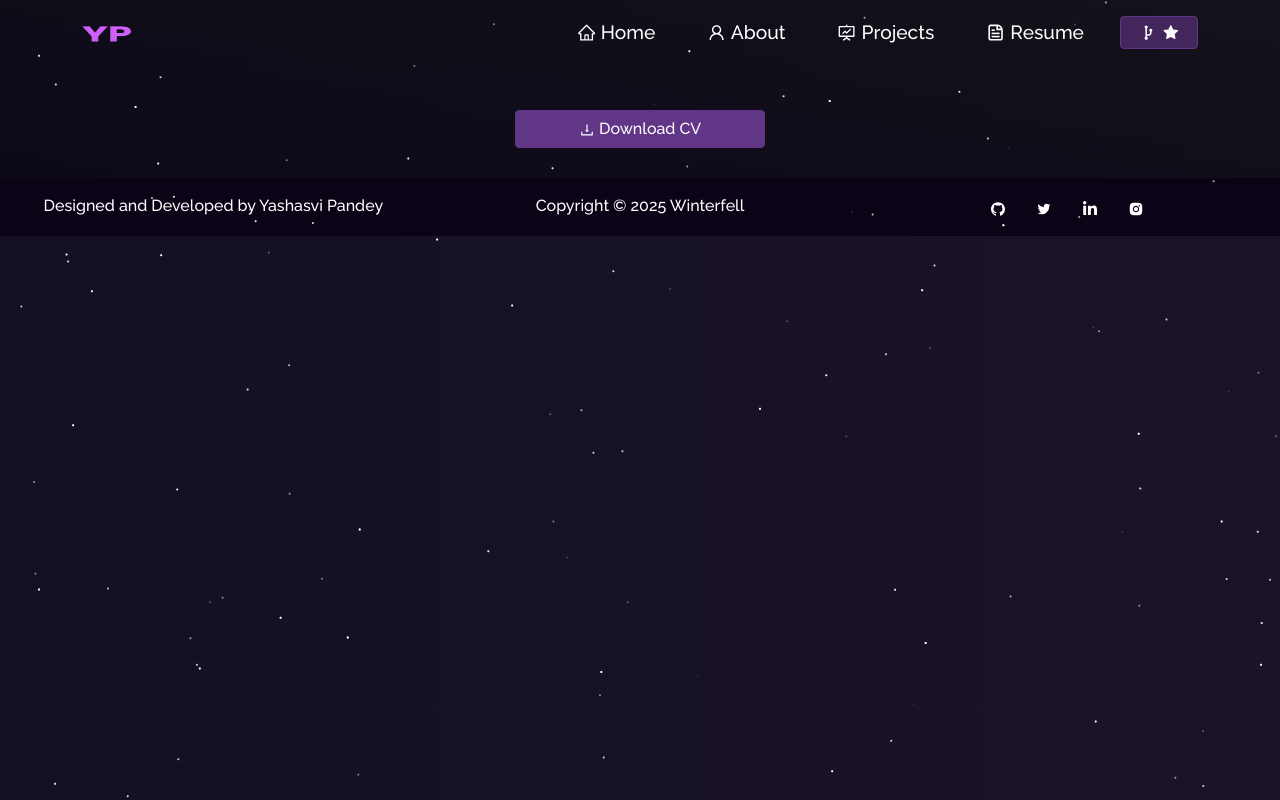
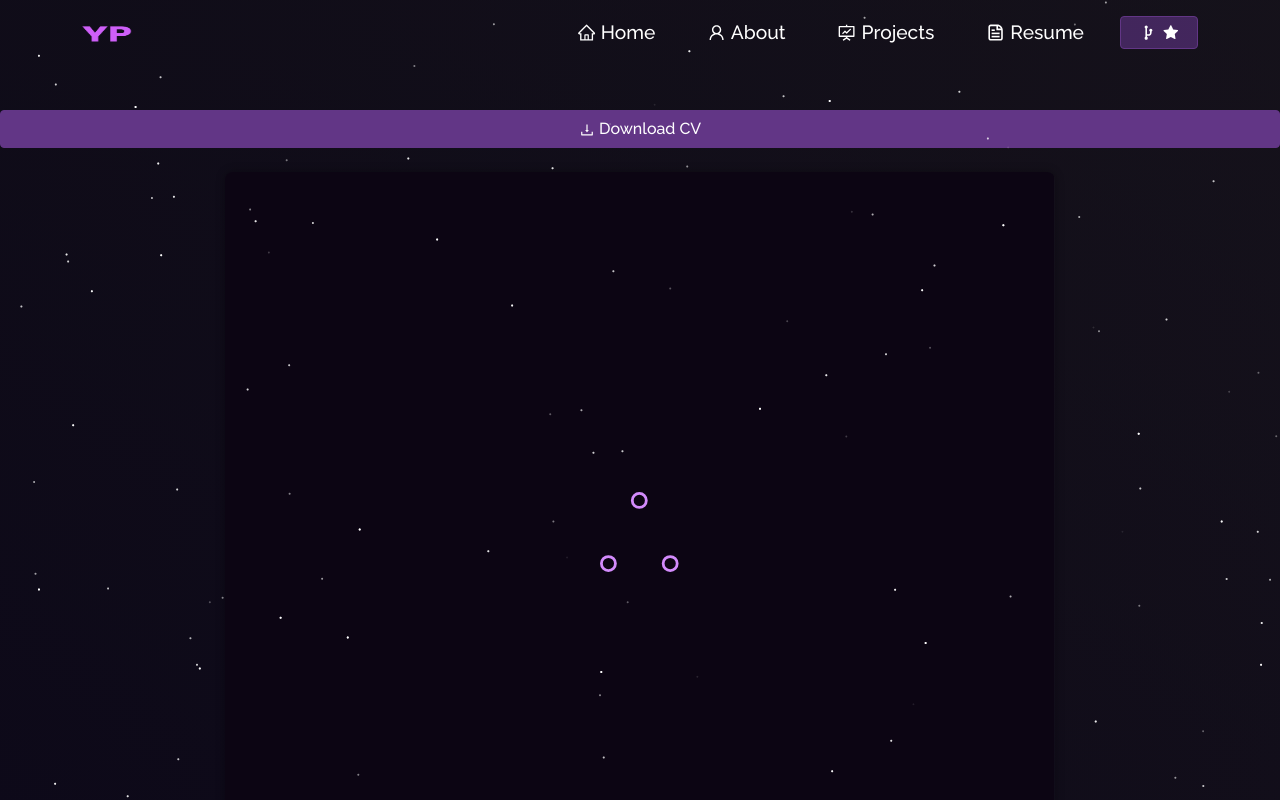
Before and after one commit to YASHASVI0422/My-Portfolio, a React (Create React App) app: page /resume in a window 1280 px wide. Shown: the top 800 px of the page. Built offline with nearby package versions, Linux system fonts and the light colour scheme.

Commit message:
Fix resume PDF preview scrolling

```diff
--- a/public/index.html
+++ b/public/index.html
@@ -8,7 +8,7 @@
   <meta name="theme-color" content="#000000" />
   <meta name="description" content="Web site created using create-react-app" />
   <link rel="manifest" href="%PUBLIC_URL%/manifest.json" />
-  <title>S0umyajit | Portfolio</title>
+  <title>Yashasvi Pandey</title>
   <meta name="description" content="Self Developed personal website build with React.js">
 
   <!-- Google / Search Engine Tags -->
--- a/src/components/Resume/ResumeNew.js
+++ b/src/components/Resume/ResumeNew.js
@@ -1,26 +1,49 @@
 import React from "react";
-import { Container, Row } from "react-bootstrap";
+import { Container, Row, Col } from "react-bootstrap";
 import Button from "react-bootstrap/Button";
 import Particle from "../Particle";
 import { AiOutlineDownload } from "react-icons/ai";
 
-// Make sure your resume is inside: public/resume.pdf
 function ResumeNew() {
   return (
     <Container fluid className="resume-section">
       <Particle />
 
-      <Row style={{ justifyContent: "center", position: "relative" }}>
+      {/* Download Button */}
+      <Row className="justify-content-center mb-4">
         <Button
           variant="primary"
-          href="/resume.pdf"
+          href="/Yashasvi_Resume.pdf"
           target="_blank"
           rel="noreferrer"
-          style={{ maxWidth: "250px" }}
         >
           <AiOutlineDownload />
           &nbsp;Download CV
         </Button>
+      </Row>
+
+      {/* PDF Preview */}
+      <Row className="justify-content-center">
+        <Col md={8}>
+          <div
+            style={{
+              height: "90vh",
+              overflowY: "auto",
+              borderRadius: "8px",
+              boxShadow: "0 0 10px rgba(0,0,0,0.3)",
+            }}
+          >
+            <iframe
+              src="/Yashasvi_Resume.pdf"
+              title="Resume PDF"
+              width="100%"
+              height="100%"
+              style={{
+                border: "none",
+              }}
+            />
+          </div>
+        </Col>
       </Row>
     </Container>
   );
```
Also changed, not shown: 1 other file (tests, documents, lock files or other folders).
